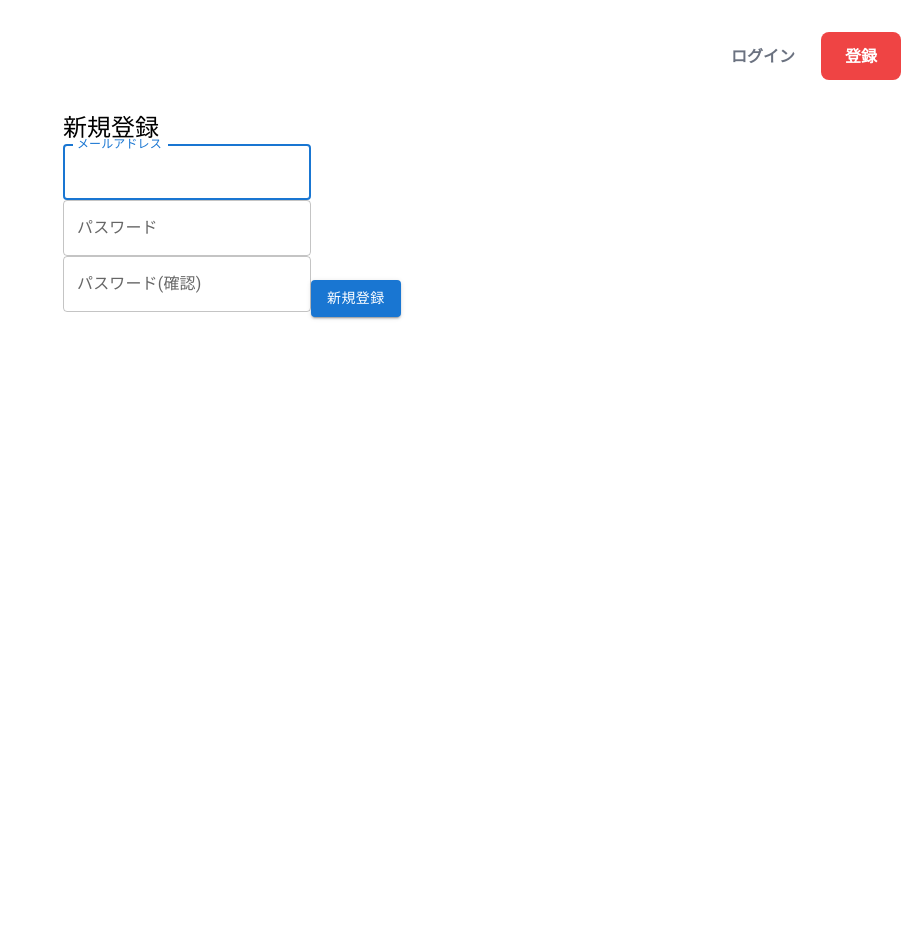
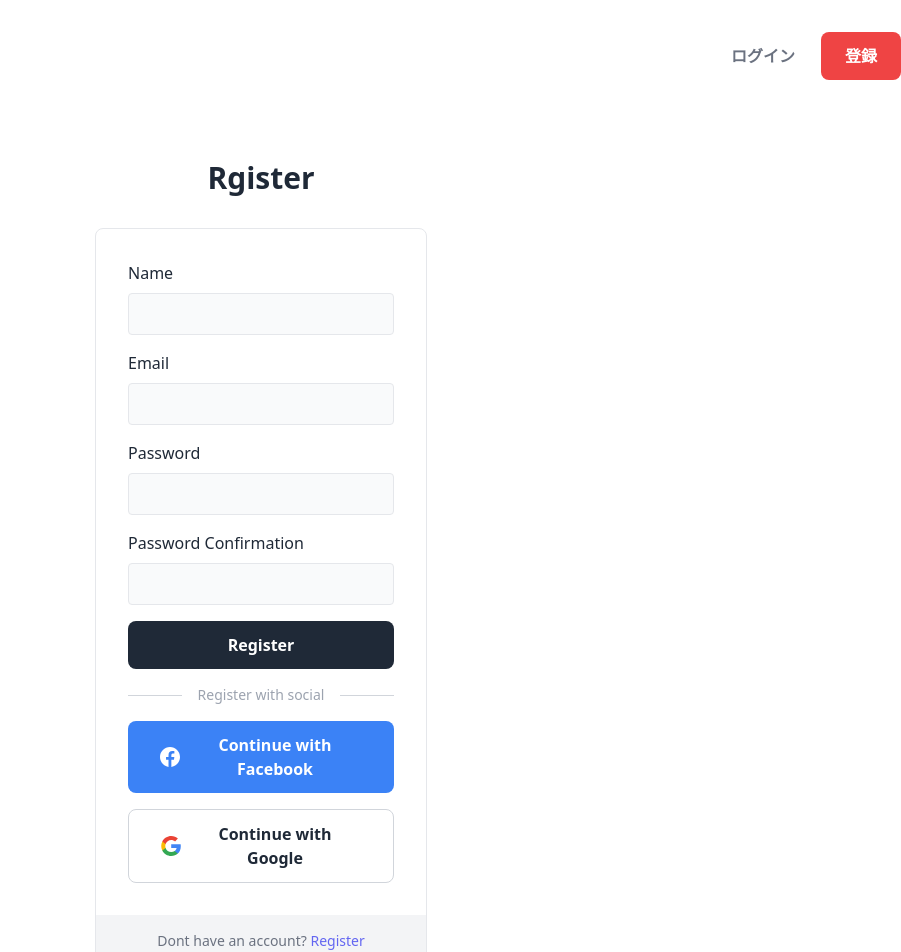
Before and after one commit to grifis/saison-app, a Next.js app: page /register in a window 1280 px wide. Shown: the top 952 px of the page, without its empty margins (379-1280 px from the left). Before the commit the page ends 800 px from the top, so only its background shows below. Built offline with nearby package versions, Linux system fonts and the light colour scheme.

Commit message:
いいね機能とか色々

```diff
--- a/components/TimelineItem.jsx
+++ b/components/TimelineItem.jsx
@@ -17,6 +17,7 @@
           height={300}
         />
         <div className="px-4 py-4 flex flex-col gap-1">
+          <p>{post.user?.name}</p>
           <Link href={`/posts/${post.id}`}>{post.title}</Link>
           <div className="flex items-center gap-1.5">
             <div className="w-7 h-7 shrink-0 bg-gray-100 rounded-full overflow-hidden">
--- a/lib/auth.jsx
+++ b/lib/auth.jsx
@@ -1,10 +1,11 @@
 import { GetServerSideProps } from "next";
 import Cookies from "js-cookie";
 import axios from "axios";
+import domain from "../utils/domain";
 
 export const makeAxiosInstance = () => {
   const axiosInstance = axios.create({
-    baseURL: `https://saison-app-api.herokuapp.com/api/v1`,
+    baseURL: `${domain}/api/v1`,
     headers: {
       "content-type": "application/json",
       uid: Cookies.get("uid"),
@@ -19,17 +20,42 @@
   return async (context) => {
     const { req, res } = context;
 
-    const response = await fetch(
-      `https://saison-app-api.herokuapp.com/${url}`,
-      {
+    const response = await fetch(`${domain}/${url}`, {
       headers: {
         "Content-Type": "application/json",
         uid: req.cookies["uid"],
         client: req.cookies["client"],
         "access-token": req.cookies["access-token"],
       },
+    });
+    if (!response.ok && response.status === 401) {
+      return {
+        redirect: {
+          destination: "/login",
+          permanent: false,
+        },
+      };
     }
-    );
+    // TODO: 他にも500エラーを考慮した分岐も必要
+    const props = await response.json();
+    console.log(props);
+    return { props };
+  };
+};
+
+export const showServerSideProps = () => {
+  return async (context) => {
+    const { req, params } = context;
+    const id = params.post;
+
+    const response = await fetch(`${domain}/api/v1/posts/${id}`, {
+      headers: {
+        "Content-Type": "application/json",
+        uid: req.cookies["uid"],
+        client: req.cookies["client"],
+        "access-token": req.cookies["access-token"],
+      },
+    });
     if (!response.ok && response.status === 401) {
       return {
         redirect: {
--- a/pages/login.js
+++ b/pages/login.js
@@ -10,6 +10,7 @@
 } from "@mui/material/";
 import axios from "axios";
 import Cookies from "js-cookie";
+import domain from "../utils/domain";
 
 export default function Login() {
   const router = useRouter();
@@ -20,7 +21,7 @@
     event.preventDefault();
     const data = new FormData(event.currentTarget);
     const axiosInstance = axios.create({
-      baseURL: `https://saison-app-api.herokuapp.com/api/v1/`,
+      baseURL: `${domain}/api/v1/`,
       headers: {
         "content-type": "application/json",
       },
--- a/pages/register.js
+++ b/pages/register.js
@@ -10,6 +10,7 @@
 } from "@mui/material/";
 import axios from "axios";
 import Cookies from "js-cookie";
+import domain from "../utils/domain";
 
 export default function Register() {
   const router = useRouter();
@@ -20,7 +21,7 @@
     event.preventDefault();
     const data = new FormData(event.currentTarget);
     const axiosInstance = axios.create({
-      baseURL: `https://saison-app-api.herokuapp.com/api/v1/`,
+      baseURL: `${domain}/api/v1/`,
       headers: {
         "content-type": "application/json",
       },
@@ -30,6 +31,7 @@
       setErrorMessage("");
       return await axiosInstance
         .post("auth", {
+          name: data.get("name"),
           email: data.get("email"),
           password: data.get("password"),
           password_confirmation: data.get("password_confirmation"),
@@ -55,6 +57,147 @@
 
   return (
     <Container component="main" maxWidth="xs">
+      <div class="bg-white py-6 sm:py-8 lg:py-12">
+        <div class="max-w-screen-2xl px-4 md:px-8 mx-auto">
+          <h2 class="text-gray-800 text-2xl lg:text-3xl font-bold text-center mb-4 md:mb-8">
+            Rgister
+          </h2>
+
+          <form
+            className="max-w-lg border rounded-lg mx-auto"
+            onSubmit={handleSubmit}
+          >
+            <div class="flex flex-col gap-4 p-4 md:p-8">
+              <div>
+                <label
+                  for="name"
+                  class="inline-block text-gray-800 text-sm sm:text-base mb-2"
+                >
+                  Name
+                </label>
+                <input
+                  id="name"
+                  name="name"
+                  class="w-full bg-gray-50 text-gray-800 border focus:ring ring-indigo-300 rounded outline-none transition duration-100 px-3 py-2"
+                />
+              </div>
+
+              <div>
+                <label
+                  for="email"
+                  class="inline-block text-gray-800 text-sm sm:text-base mb-2"
+                >
+                  Email
+                </label>
+                <input
+                  id="email"
+                  name="email"
+                  class="w-full bg-gray-50 text-gray-800 border focus:ring ring-indigo-300 rounded outline-none transition duration-100 px-3 py-2"
+                />
+              </div>
+
+              <div>
+                <label
+                  for="password"
+                  class="inline-block text-gray-800 text-sm sm:text-base mb-2"
+                >
+                  Password
+                </label>
+                <input
+                  id="password"
+                  name="password"
+                  type="password"
+                  class="w-full bg-gray-50 text-gray-800 border focus:ring ring-indigo-300 rounded outline-none transition duration-100 px-3 py-2"
+                />
+              </div>
+
+              <div>
+                <label
+                  for="password_confirmation"
+                  class="inline-block text-gray-800 text-sm sm:text-base mb-2"
+                >
+                  Password Confirmation
+                </label>
+                <input
+                  id="password_confirmation"
+                  name="password_confirmation"
+                  type="password"
+                  class="w-full bg-gray-50 text-gray-800 border focus:ring ring-indigo-300 rounded outline-none transition duration-100 px-3 py-2"
+                />
+              </div>
+
+              <button class="block bg-gray-800 hover:bg-gray-700 active:bg-gray-600 focus-visible:ring ring-gray-300 text-white text-sm md:text-base font-semibold text-center rounded-lg outline-none transition duration-100 px-8 py-3">
+                Register
+              </button>
+
+              <div class="flex justify-center items-center relative">
+                <span class="h-px bg-gray-300 absolute inset-x-0"></span>
+                <span class="bg-white text-gray-400 text-sm relative px-4">
+                  Register with social
+                </span>
+              </div>
+
+              <button class="flex justify-center items-center bg-blue-500 hover:bg-blue-600 active:bg-blue-700 focus-visible:ring ring-blue-300 text-white text-sm md:text-base font-semibold text-center rounded-lg outline-none transition duration-100 gap-2 px-8 py-3">
+                <svg
+                  class="w-5 h-5 shrink-0"
+                  width="24"
+                  height="24"
+                  viewBox="0 0 24 24"
+                  fill="none"
+                  xmlns="http://www.w3.org/2000/svg"
+                >
+                  <path
+                    d="M12 0C5.37273 0 0 5.37273 0 12C0 18.0164 4.43182 22.9838 10.2065 23.8516V15.1805H7.23764V12.0262H10.2065V9.92727C10.2065 6.45218 11.8996 4.92655 14.7878 4.92655C16.1711 4.92655 16.9025 5.02909 17.2489 5.076V7.82945H15.2787C14.0525 7.82945 13.6244 8.99182 13.6244 10.302V12.0262H17.2178L16.7302 15.1805H13.6244V23.8773C19.4815 23.0825 24 18.0747 24 12C24 5.37273 18.6273 0 12 0Z"
+                    fill="white"
+                  />
+                </svg>
+                Continue with Facebook
+              </button>
+
+              <button class="flex justify-center items-center bg-white hover:bg-gray-100 active:bg-gray-200 border border-gray-300 focus-visible:ring ring-gray-300 text-gray-800 text-sm md:text-base font-semibold text-center rounded-lg outline-none transition duration-100 gap-2 px-8 py-3">
+                <svg
+                  class="w-5 h-5 shrink-0"
+                  width="24"
+                  height="24"
+                  viewBox="0 0 24 24"
+                  fill="none"
+                  xmlns="http://www.w3.org/2000/svg"
+                >
+                  <path
+                    d="M23.7449 12.27C23.7449 11.48 23.6749 10.73 23.5549 10H12.2549V14.51H18.7249C18.4349 15.99 17.5849 17.24 16.3249 18.09V21.09H20.1849C22.4449 19 23.7449 15.92 23.7449 12.27Z"
+                    fill="#4285F4"
+                  />
+                  <path
+                    d="M12.2549 24C15.4949 24 18.2049 22.92 20.1849 21.09L16.3249 18.09C15.2449 18.81 13.8749 19.25 12.2549 19.25C9.12492 19.25 6.47492 17.14 5.52492 14.29H1.54492V17.38C3.51492 21.3 7.56492 24 12.2549 24Z"
+                    fill="#34A853"
+                  />
+                  <path
+                    d="M5.52488 14.29C5.27488 13.57 5.14488 12.8 5.14488 12C5.14488 11.2 5.28488 10.43 5.52488 9.71V6.62H1.54488C0.724882 8.24 0.254883 10.06 0.254883 12C0.254883 13.94 0.724882 15.76 1.54488 17.38L5.52488 14.29Z"
+                    fill="#FBBC05"
+                  />
+                  <path
+                    d="M12.2549 4.75C14.0249 4.75 15.6049 5.36 16.8549 6.55L20.2749 3.13C18.2049 1.19 15.4949 0 12.2549 0C7.56492 0 3.51492 2.7 1.54492 6.62L5.52492 9.71C6.47492 6.86 9.12492 4.75 12.2549 4.75Z"
+                    fill="#EA4335"
+                  />
+                </svg>
+                Continue with Google
+              </button>
+            </div>
+
+            <div class="flex justify-center items-center bg-gray-100 p-4">
+              <p class="text-gray-500 text-sm text-center">
+                Dont have an account?{" "}
+                <a
+                  href="#"
+                  class="text-indigo-500 hover:text-indigo-600 active:text-indigo-700 transition duration-100"
+                >
+                  Register
+                </a>
+              </p>
+            </div>
+          </form>
+        </div>
+      </div>
       <Box>
         <Typography component="h1" variant="h5">
           新規登録
--- /dev/null
+++ b/utils/domain.js
@@ -0,0 +1,4 @@
+const domain = "https://saison-app-api.herokuapp.com";
+// const domain = "http://127.0.0.1:3000";
+
+export default domain;
```
Also changed, not shown: package.json (+5 -4 lines), pages/posts/[post].js (+58 -47 lines), 2 other files (tests, documents, lock files or other folders). Lines whose indentation alone changed are shown as unchanged.
